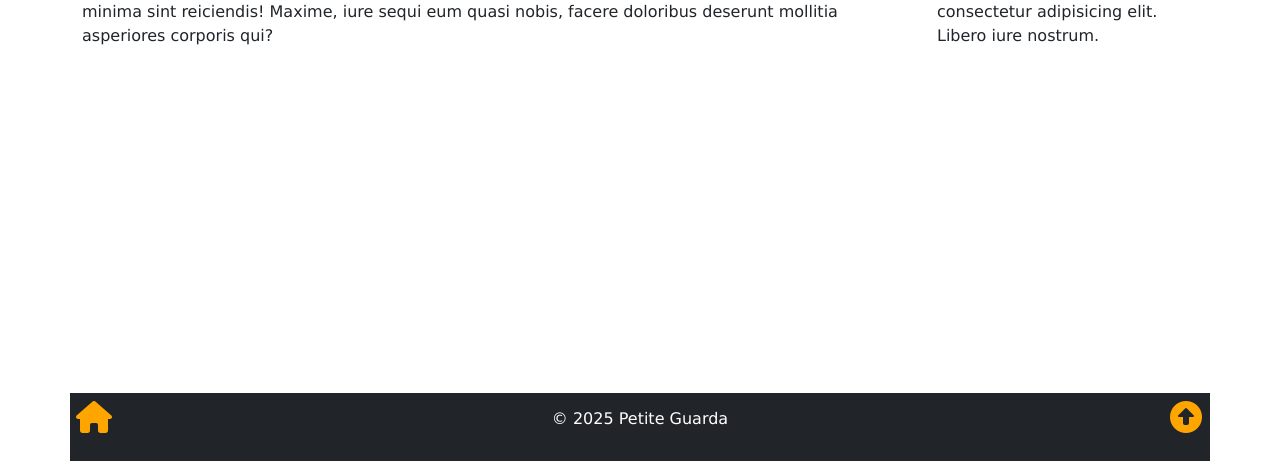
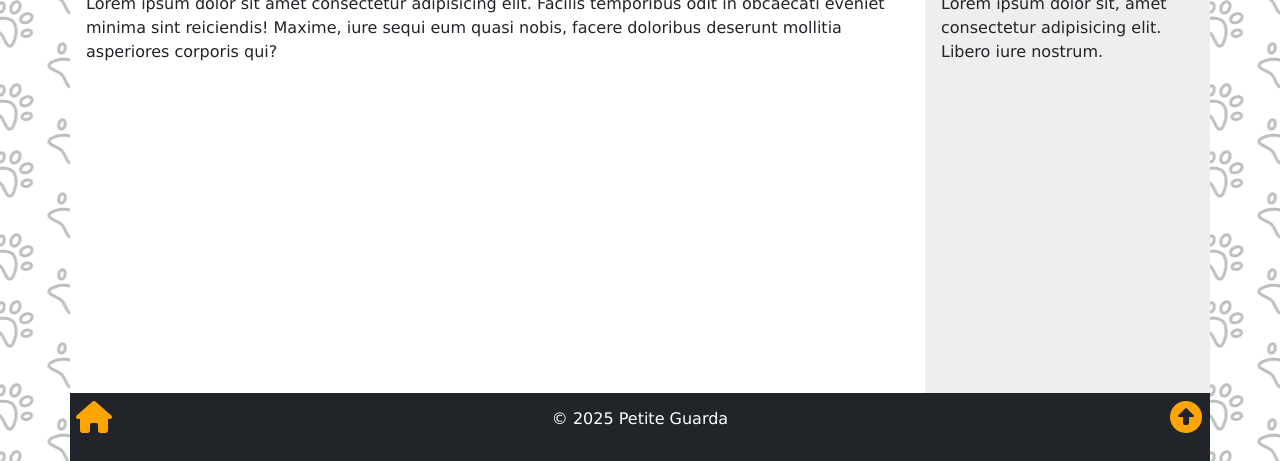
Before and after one commit to Luferat/PetiteGuarda, a plain HTML site: page index.html in a window 1280 px wide. Shown: the part 184-645 px from the top of the page. Drawn offline with nearby package versions, Linux system fonts and the light colour scheme.

Commit message:
dsfsdfsdf

```diff
--- a/css/styles.css
+++ b/css/styles.css
@@ -16,6 +16,15 @@ body,
     font-family: 'Lucida Sans', 'Lucida Sans Regular', 'Lucida Grande', 'Lucida Sans Unicode', Geneva, Verdana, sans-serif;
     /* Resposividade: cria a unidade responsiva `rem` → 1rem = 16px*/
     font-size: 16px;
+}
+
+/* Definição do fundo da página */
+body {
+    background-attachment: fixed;
+    background-color: white;
+    background-image: url('../img/bg04.png');
+    background-position: center;
+    background-repeat: repeat;
 }
 
 #wrap {
@@ -68,3 +77,11 @@ header nav ul {
 .footer-andar-2 ul {
     line-height: 2;
 }
+
+main article {
+    background-color: #fff;
+}
+
+main aside {
+    background-color: #eee;
+}
--- a/index.html
+++ b/index.html
@@ -69,34 +69,22 @@
             </div>
         </nav>
 
-        <!-- <nav>
-                <ul>
-                    <li><a href="index.html">INÍCIO</a></li>
-                    <li><a href="cadastro.html">CADASTRO</a></li>
-                    <li><a href="contatos.html">CONTATOS</a></li>
-                    <li><a href="sobre.html">SOBRE</a></li>
-                    <li><a href="busca.html">BUSCA</a></li>
-                </ul>
-            </nav> -->
-
         <!-- Usando sticky-footer para empurrar o rodapé  para o final da página -->
         <main class="container flex-grow-1 d-flex">
             <div class="row d-flex flex-grow-1">
-                <article class="col-12 col-md-9 flex-grow-1">
+                <article class="col-12 col-md-9 flex-grow-1 p-3">
                     <h2>Article</h2>
                     Lorem ipsum dolor sit amet consectetur adipisicing elit. Facilis temporibus odit in obcaecati
-                    eveniet
-                    minima sint reiciendis! Maxime, iure sequi eum quasi nobis, facere doloribus deserunt mollitia
-                    asperiores
-                    corporis qui?
+                    eveniet minima sint reiciendis! Maxime, iure sequi eum quasi nobis, facere doloribus deserunt
+                    mollitia
+                    asperiores corporis qui?
                 </article>
-                <aside class="col-12 col-md-3">
+                <aside class="col-12 col-md-3 p-3">
                     <h2>Aside</h2>
                     Lorem ipsum dolor sit, amet consectetur adipisicing elit. Libero iure nostrum.
                 </aside>
             </div>
         </main>
-
 
         <footer class="text-bg-dark">
             <!-- Primeiro andar - Licensa -->
```
Also changed, not shown: img/bg04.png (added).
